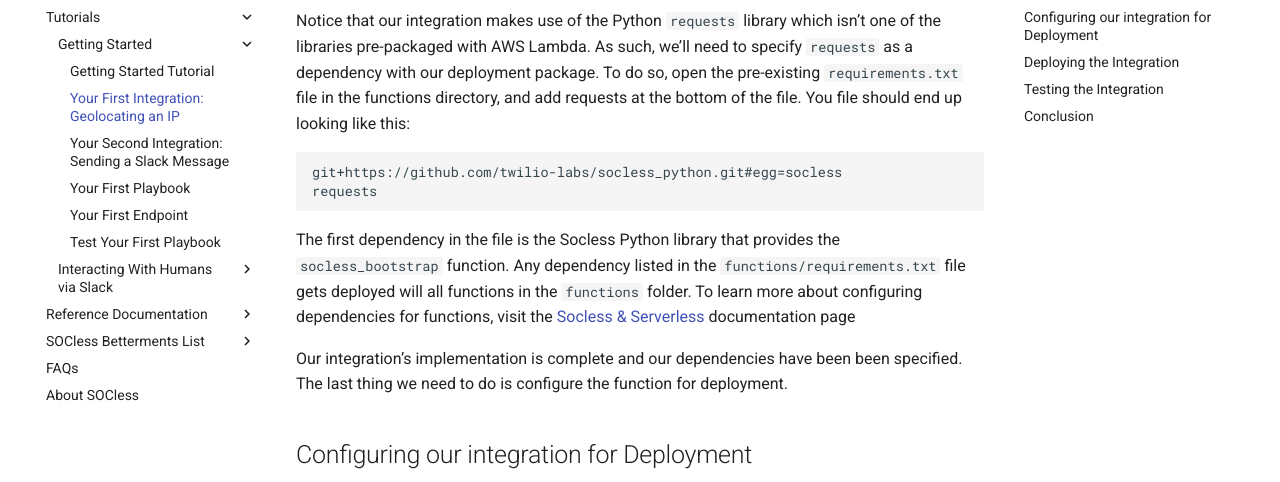
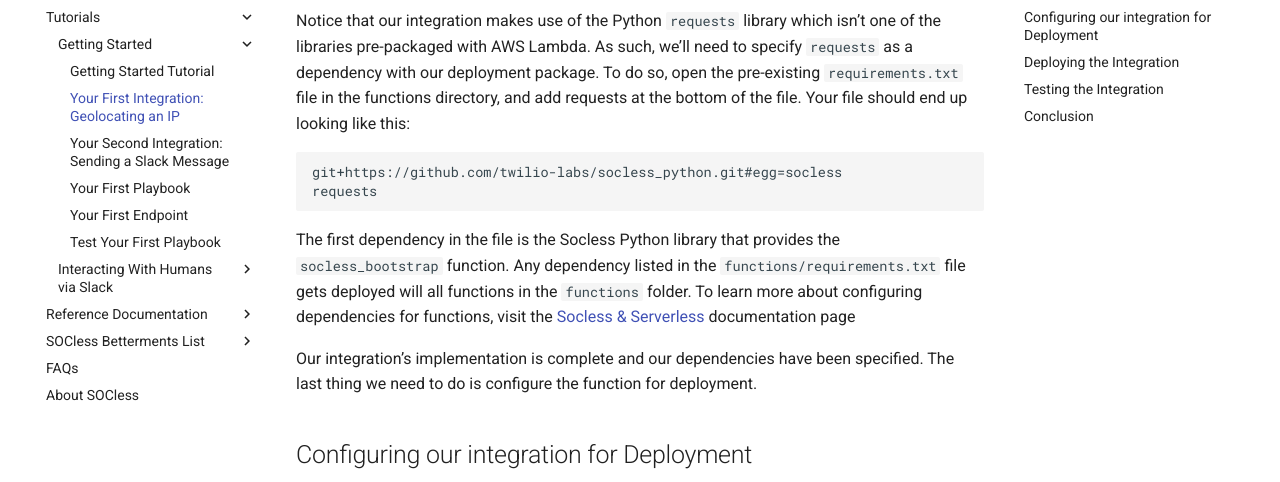
Before and after one commit to twilio-labs/socless, an MkDocs documentation site: the page built from docs/your-first-integration-geolocating-an-ip.md, in a window 1280 px wide and 900 px high, scrolled down 2681 px. Shown: the part 172-654 px from the top of the window. Built offline with MkDocs 1.6.1 and Material for MkDocs 9.7.7, drawn with Linux system fonts in a browser that asks for light colours; some of the changed text lies outside the part shown.

Commit message:
docs:fix typos
`You` -> `Your`
`been been` -> `been`
`gelocated` -> `geolocated`

````diff
--- a/docs/your-first-integration-geolocating-an-ip.md
+++ b/docs/your-first-integration-geolocating-an-ip.md
@@ -89,7 +89,7 @@ def lambda_handler(event, context):
 In the `socless-tutorial/functions` directory, create a subdirectory called `geoip` and save the implementation in a file called `lambda_function.py`. That’s all the code we need to write for our Integrations logic.
 
 ## Specify Dependencies
-Notice that our integration makes use of the Python `requests` library which isn’t one of the libraries pre-packaged with AWS Lambda. As such, we’ll need to specify `requests` as a dependency with our deployment package. To do so, open the pre-existing `requirements.txt` file in the functions directory, and add requests at the bottom of the file. You file should end up looking like this:
+Notice that our integration makes use of the Python `requests` library which isn’t one of the libraries pre-packaged with AWS Lambda. As such, we’ll need to specify `requests` as a dependency with our deployment package. To do so, open the pre-existing `requirements.txt` file in the functions directory, and add requests at the bottom of the file. Your file should end up looking like this:
 
 ```
 git+https://github.com/twilio-labs/socless_python.git#egg=socless
@@ -97,7 +97,7 @@ requests
 ```
 The first dependency in the file is the Socless Python library that provides the `socless_bootstrap` function. Any dependency listed in the `functions/requirements.txt` file gets deployed will all functions in the `functions` folder. To learn more about configuring dependencies for functions, visit the [Socless & Serverless](socless-and-serverless.md) documentation page
 
-Our integration’s implementation is complete and our dependencies have been been specified. The last thing we need to do is configure the function for deployment.
+Our integration’s implementation is complete and our dependencies have been specified. The last thing we need to do is configure the function for deployment.
 
 ## Configuring our integration for Deployment
 Socless Integrations are deployed using the Serverless Framework. To deploy our integration, open the `serverless.yml` file and configure a function that:
````
Also changed, not shown: other parts of docs/your-first-integration-geolocating-an-ip.md (+1 -1 lines).
